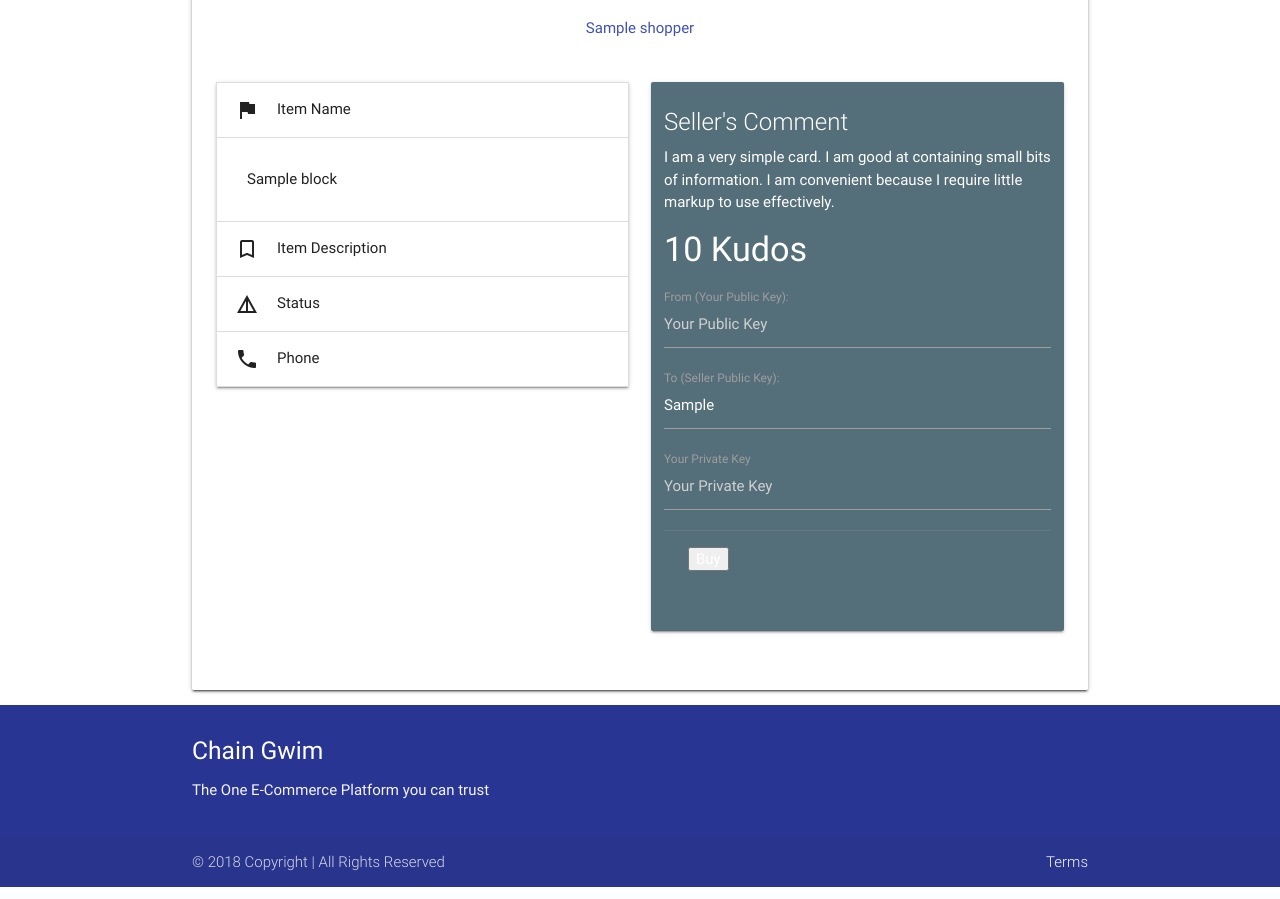
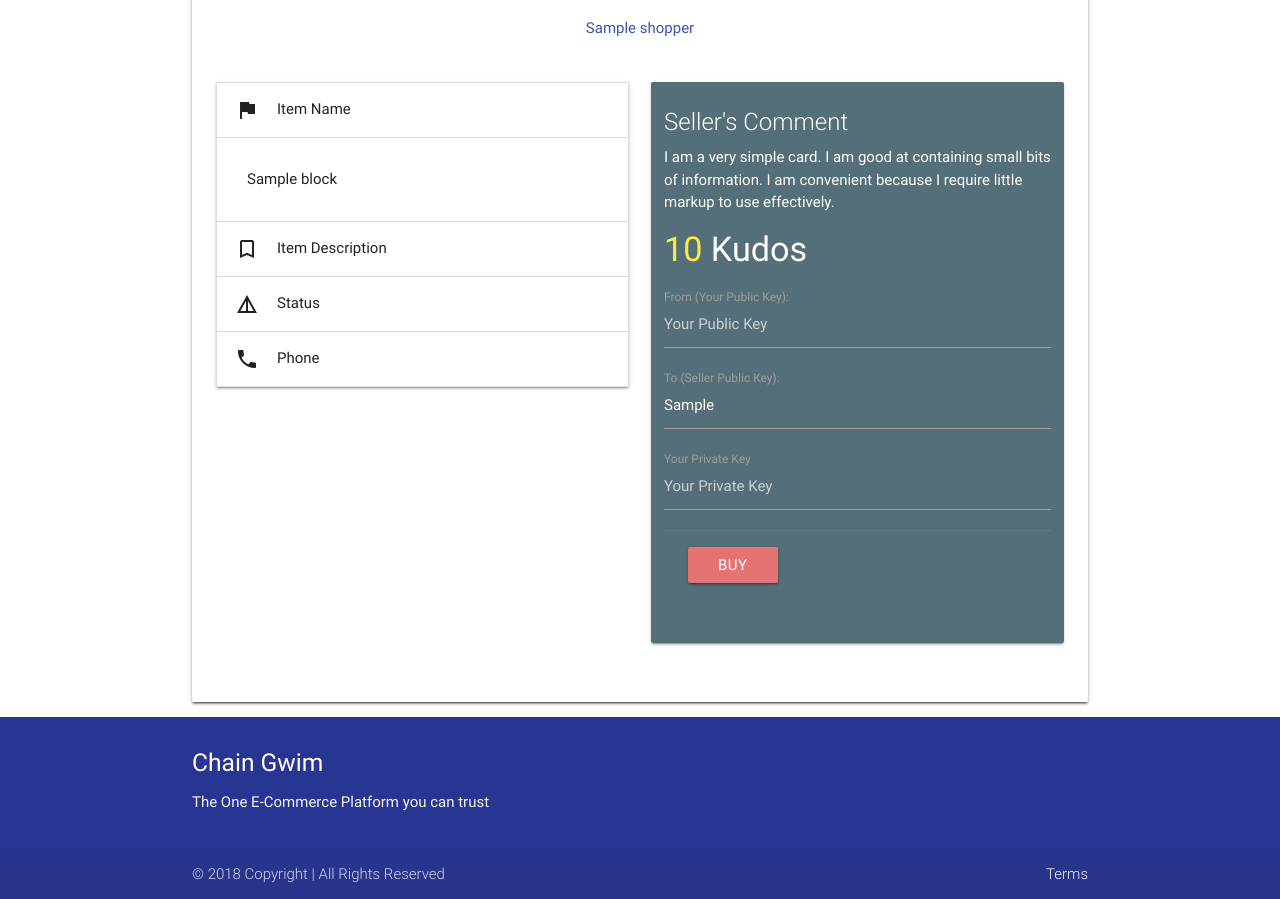
Before and after one commit to PyaePhyoKhant/shopping, a Django app: page /block/1/ in a window 1280 px wide. Shown: the part 1068-1967 px from the top of the page. Run offline with Django 3.2, Linux system fonts and the light colour scheme; tables that the repository leaves empty hold one stand-in row (values such as "Sample post"); some libraries are stand-ins or nearby versions; some web fonts are replaced.

Commit message:
add more cool UI(s)

```diff
--- a/blockchain/assets/css/style.css
+++ b/blockchain/assets/css/style.css
@@ -170,6 +170,10 @@ nav .brand-logo img {
   border: 1px solid #3f51b5;
 }
 
+.card .card-image img {
+  height: 320px;
+}
+
 /* -------------------------------------------------------------------------- */
 
 @media (max-width:480px) {
--- a/blockchain/templates/blockchain/detail.html
+++ b/blockchain/templates/blockchain/detail.html
@@ -62,7 +62,7 @@
                     <div class="row">
                       <span class="card-title">Seller's Comment</span>
                       <p>I am a very simple card. I am good at containing small bits of information. I am convenient because I require little markup to use effectively.</p>
-                      <h4>{{ blk.price }} Kudos</h4>
+                      <h4><span class="yellow-text">{{ blk.price }}</span> Kudos</h4>
                     </div>
                         <div class="row">
                             <form action="{% url 'send_kudo' %}" method="get">
@@ -80,7 +80,7 @@
                             <label for="sk">Your Private Key</label>
                           </div>
                           <div class="card-action">
-                            <input type="submit" value="Buy">
+                            <input type="submit" value="Buy" class="btn red lighten-2">
                           </div>
                                 </form>
                         </div>
--- a/blockchain/templates/blockchain/info.html
+++ b/blockchain/templates/blockchain/info.html
@@ -17,8 +17,8 @@
           <div class="col s6 m8">
             <div class="row" style="padding: 0 20px;">
               <ul class="collection">
-                <li class="collection-item"><i class="material-icons">person</i>  Sonya Stewart</li>
-                <li class="collection-item"><i class="material-icons">phone</i>  09308025830</li>
+                <li class="collection-item"><i class="material-icons">person</i>Jack Ma</li>
+                <li class="collection-item"><i class="material-icons">phone</i>09308025830</li>
               </ul>
             </div>
           </div>
--- a/blockchain/templates/blockchain/partials/navbar.html
+++ b/blockchain/templates/blockchain/partials/navbar.html
@@ -94,7 +94,7 @@
             </div>
         </div>
         <div class="modal-footer">
-            <input type="submit" class="modal-action modal-close waves-effect waves-green btn-flat" value="Submit">
+            <input type="submit" class="modal-action modal-close waves-effect waves-green btn-flat indigo white-text" value="Submit">
         </div>
     </form>
 </div>
```
